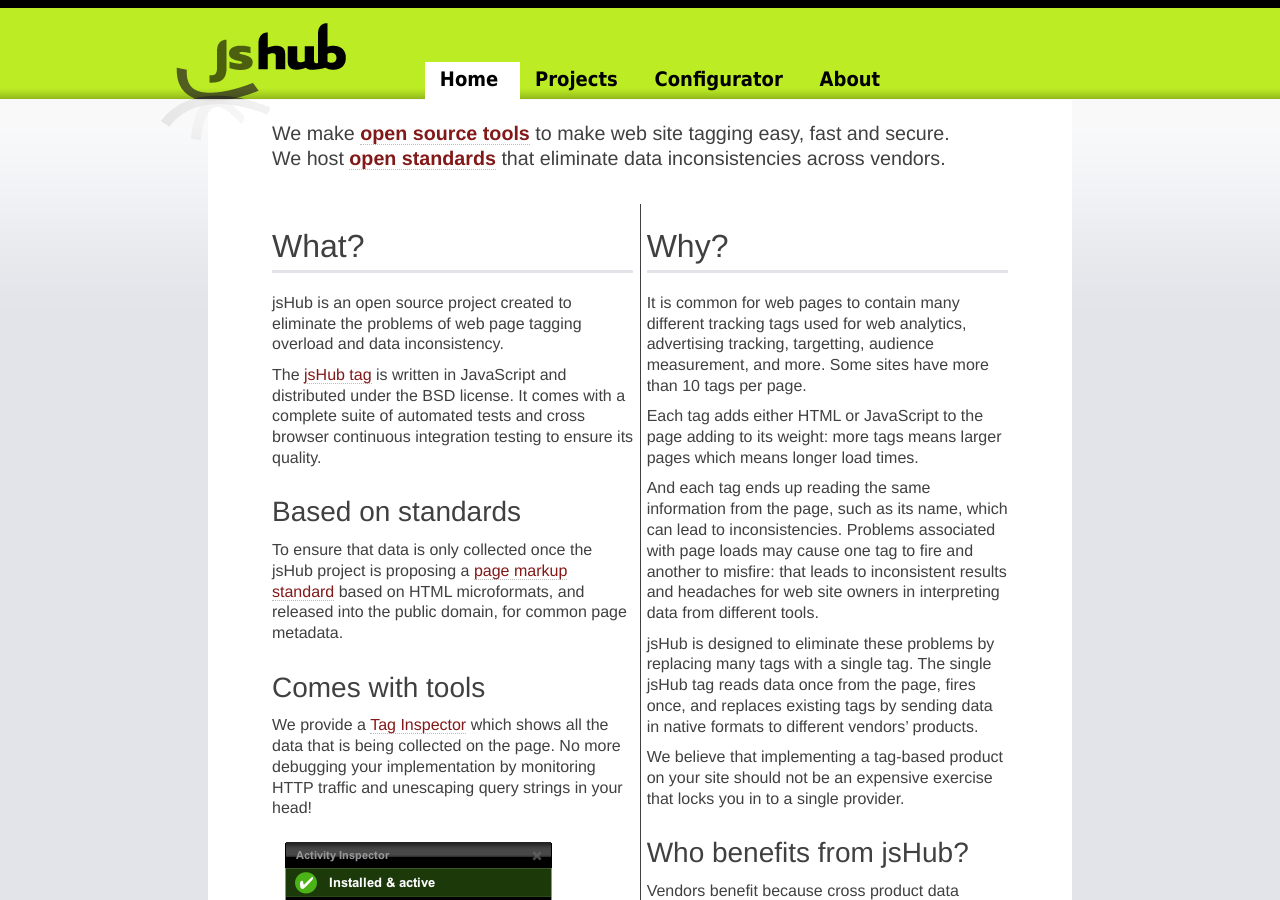
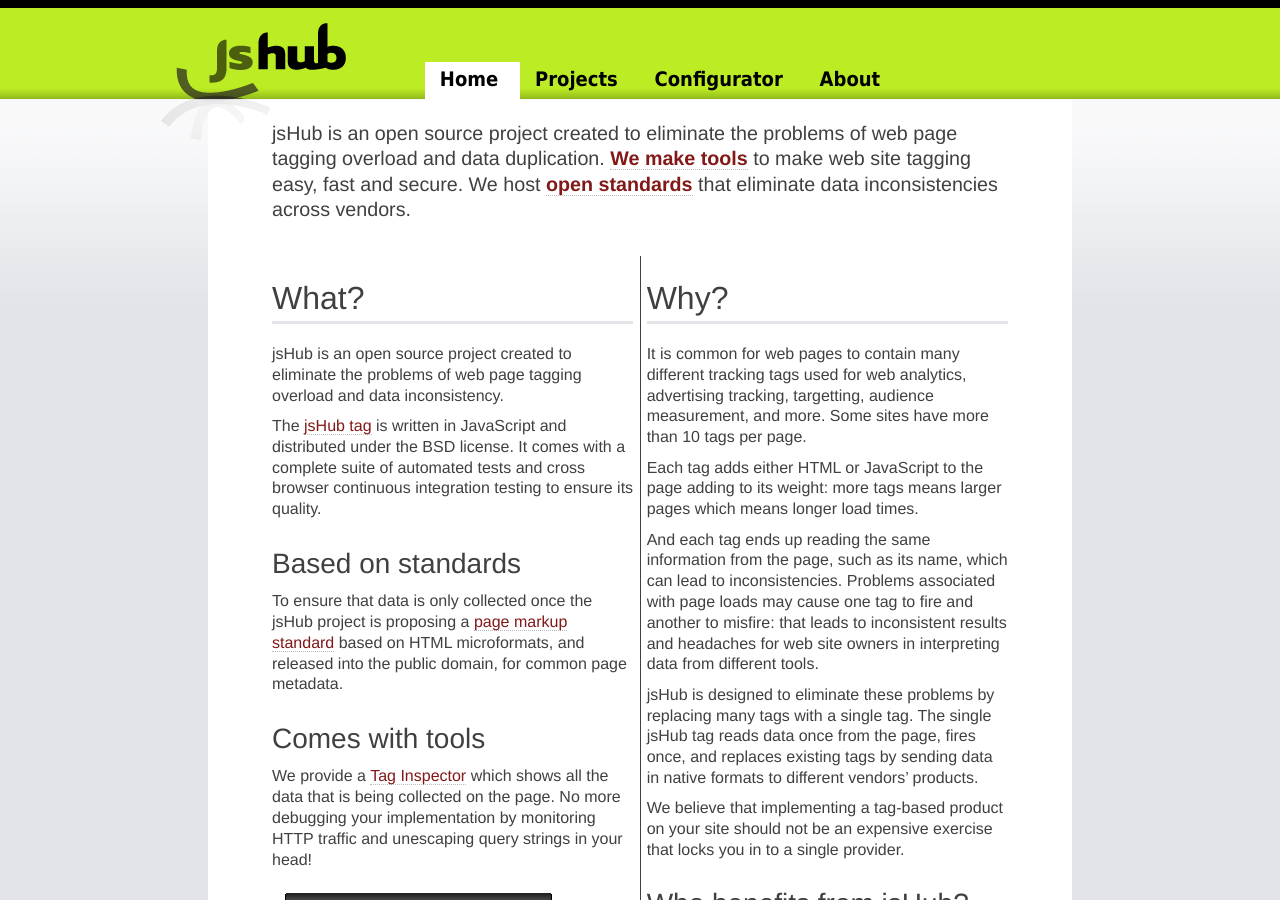
Before and after one commit to jshub/jshub.github.com, a Jekyll site: the page built from index.html, in a window 1280 px wide and 900 px high. Built offline with Jekyll 4.4.1, drawn with Linux system fonts in a browser that asks for light colours.

Commit message:
Top para homepage text

```diff
--- a/index.html
+++ b/index.html
@@ -6,8 +6,10 @@
 <br/>
 
 <p style="font-size:123.1%;">
-  We make <strong><a href="/projects/jshub/">open source tools</a></strong> to make
-  web site tagging easy, fast and secure. <br/>
+  jsHub is an open source project created to eliminate the problems of
+  web page tagging overload and data duplication.
+  <strong><a href="/projects/jshub/">We make tools</a></strong> to make
+  web site tagging easy, fast and secure.
   We host <strong><a href="/projects/markup/">open standards</a></strong> that eliminate
   data inconsistencies across vendors.
 </p>
```
